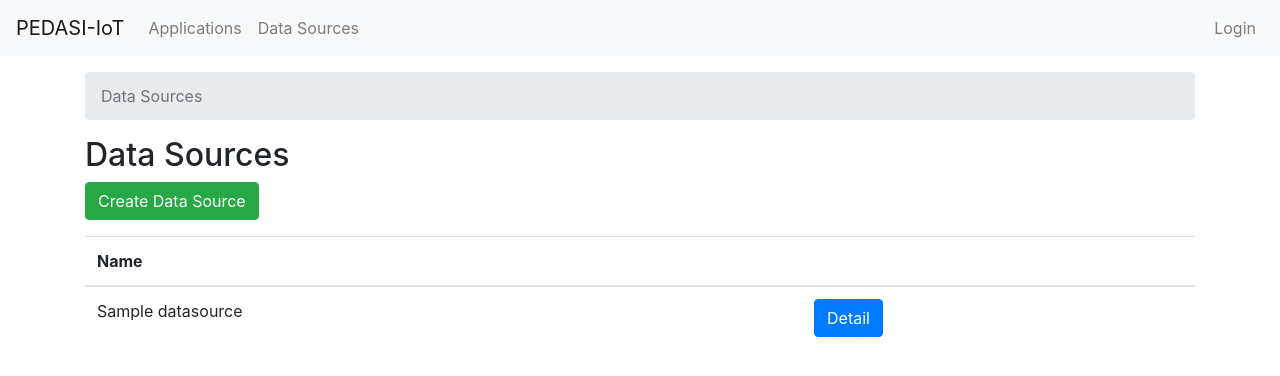
After one commit to tiferrei/PEDASI, a Django app: page /datasources/ in a window 1280 px wide. The commit adds this page. Shown: the top 376 px of the page. Run offline with Django 3.2, Linux system fonts and the light colour scheme; tables that the repository leaves empty hold one stand-in row (values such as "Sample post"); parts of the project's set-up code (start-up, migrations or seed data) failed here and were passed over; some libraries are stand-ins or nearby versions.

Commit message:
Add DataSource LCRUD views

```diff
--- a/datasources/models.py
+++ b/datasources/models.py
@@ -1,5 +1,6 @@
 from django.conf import settings
 from django.db import models
+from django.urls import reverse
 
 
 MAX_LENGTH_NAME = 63
@@ -14,6 +15,16 @@ class DataSource(models.Model):
     url = models.URLField(blank=False, null=False)
 
     owner = models.ForeignKey(settings.AUTH_USER_MODEL,
+                              limit_choices_to={
+                                  'groups__name': 'Data providers'
+                              },
                               on_delete=models.PROTECT,
                               related_name='datasources',
                               blank=False, null=False)
+
+    def get_absolute_url(self):
+        return reverse('datasources:datasource.detail',
+                       kwargs={'pk': self.pk})
+
+    def __str__(self):
+        return self.name
--- /dev/null
+++ b/datasources/templates/datasources/datasource/list.html
@@ -0,0 +1,44 @@
+{% extends "base.html" %}
+{% load bootstrap4 %}
+
+{% block content %}
+    <nav aria-label="breadcrumb">
+        <ol class="breadcrumb">
+            <li class="breadcrumb-item active" aria-current="page">
+                Data Sources
+            </li>
+        </ol>
+    </nav>
+
+    <h2>Data Sources</h2>
+
+    <a href="{% url 'datasources:datasource.create' %}"
+       class="btn btn-success" role="button">Create Data Source</a>
+
+    <div class="mt-3"></div>
+
+    <table class="table">
+        <thead class="thead">
+            <tr>
+                <th>Name</th>
+                <th></th>
+            </tr>
+        </thead>
+
+        <tbody>
+            {% for datasource in datasources %}
+            <tr>
+                <td>{{ datasource.name }}</td>
+                <td>
+                    <a href="{% url 'datasources:datasource.detail' pk=datasource.pk %}"
+                       class="btn btn-primary" role="button">Detail</a>
+                </td>
+            </tr>
+            {% empty %}
+            <tr>
+                <td>There are no data sources currently available.</td>
+            </tr>
+            {% endfor %}
+        </tbody>
+    </table>
+{% endblock %}
--- /dev/null
+++ b/datasources/urls.py
@@ -0,0 +1,27 @@
+from django.urls import path
+
+from . import views
+
+app_name = 'datasources'
+
+urlpatterns = [
+    path('',
+         views.DataSourceListView.as_view(),
+         name='datasource.list'),
+
+    path('create/',
+         views.DataSourceCreateView.as_view(),
+         name='datasource.create'),
+
+    path('<int:pk>/',
+         views.DataSourceDetailView.as_view(),
+         name='datasource.detail'),
+
+    path('<int:pk>/update',
+         views.DataSourceUpdateView.as_view(),
+         name='datasource.update'),
+
+    path('<int:pk>/delete',
+         views.DataSourceDeleteView.as_view(),
+         name='datasource.delete'),
+]
--- /dev/null
+++ b/datasources/views.py
@@ -0,0 +1,47 @@
+from django.contrib.auth.mixins import PermissionRequiredMixin
+from django.urls import reverse_lazy
+from django.views.generic.detail import DetailView
+from django.views.generic.edit import CreateView, UpdateView, DeleteView
+from django.views.generic.list import ListView
+
+from . import models
+from profiles.permissions import OwnerPermissionRequiredMixin
+
+
+class DataSourceListView(ListView):
+    model = models.DataSource
+    template_name = 'datasources/datasource/list.html'
+    context_object_name = 'datasources'
+
+
+class DataSourceCreateView(PermissionRequiredMixin, CreateView):
+    model = models.DataSource
+    fields = '__all__'
+    template_name = 'datasources/datasource/create.html'
+    context_object_name = 'datasource'
+
+    permission_required = 'datasources.add_datasource'
+
+
+class DataSourceDetailView(DetailView):
+    model = models.DataSource
+    template_name = 'datasources/datasource/detail.html'
+    context_object_name = 'datasource'
+
+
+class DataSourceUpdateView(OwnerPermissionRequiredMixin, UpdateView):
+    model = models.DataSource
+    fields = '__all__'
+    template_name = 'datasources/datasource/update.html'
+    context_object_name = 'datasource'
+
+    permission_required = 'datasources.change_datasource'
+
+
+class DataSourceDeleteView(OwnerPermissionRequiredMixin, DeleteView):
+    model = models.DataSource
+    template_name = 'datasources/datasource/delete.html'
+    context_object_name = 'datasource'
+    success_url = reverse_lazy('datasources:datasource.list')
+
+    permission_required = 'datasources.delete_datasource'
--- a/pedasi/templates/base.html
+++ b/pedasi/templates/base.html
@@ -9,9 +9,8 @@
     {% bootstrap_css %}
     {% bootstrap_javascript %}
 </head>
+
 <body>
-
-</body>
 
     <nav class="navbar navbar-expand-lg navbar-light bg-light">
         <a class="navbar-brand" href="/">PEDASI-IoT</a>
@@ -25,6 +24,9 @@
             <ul class="navbar-nav mr-auto">
                 <li class="nav-item">
                     <a class="nav-link" href="{% url 'applications:application.list' %}">Applications</a>
+                </li>
+                <li class="nav-item">
+                    <a class="nav-link" href="{% url 'datasources:datasource.list' %}">Data Sources</a>
                 </li>
             </ul>
 
@@ -51,4 +53,5 @@
         {% endblock %}
     </div>
 
+</body>
 </html>
--- a/pedasi/urls.py
+++ b/pedasi/urls.py
@@ -34,4 +34,9 @@ urlpatterns = [
          include('applications.urls',
                  namespace='applications')
          ),
+
+    path('datasources/',
+         include('datasources.urls',
+                 namespace='datasources')
+         ),
 ]
```
Also changed, not shown: datasources/admin.py (added, +10 -0 lines), datasources/templates/datasources/datasource/create.html (added, +24 -0 lines), datasources/templates/datasources/datasource/delete.html (added, +30 -0 lines), datasources/templates/datasources/datasource/detail.html (added, +27 -0 lines), datasources/templates/datasources/datasource/update.html (added, +27 -0 lines), 1 other file. Lines whose indentation alone changed are shown as unchanged.
